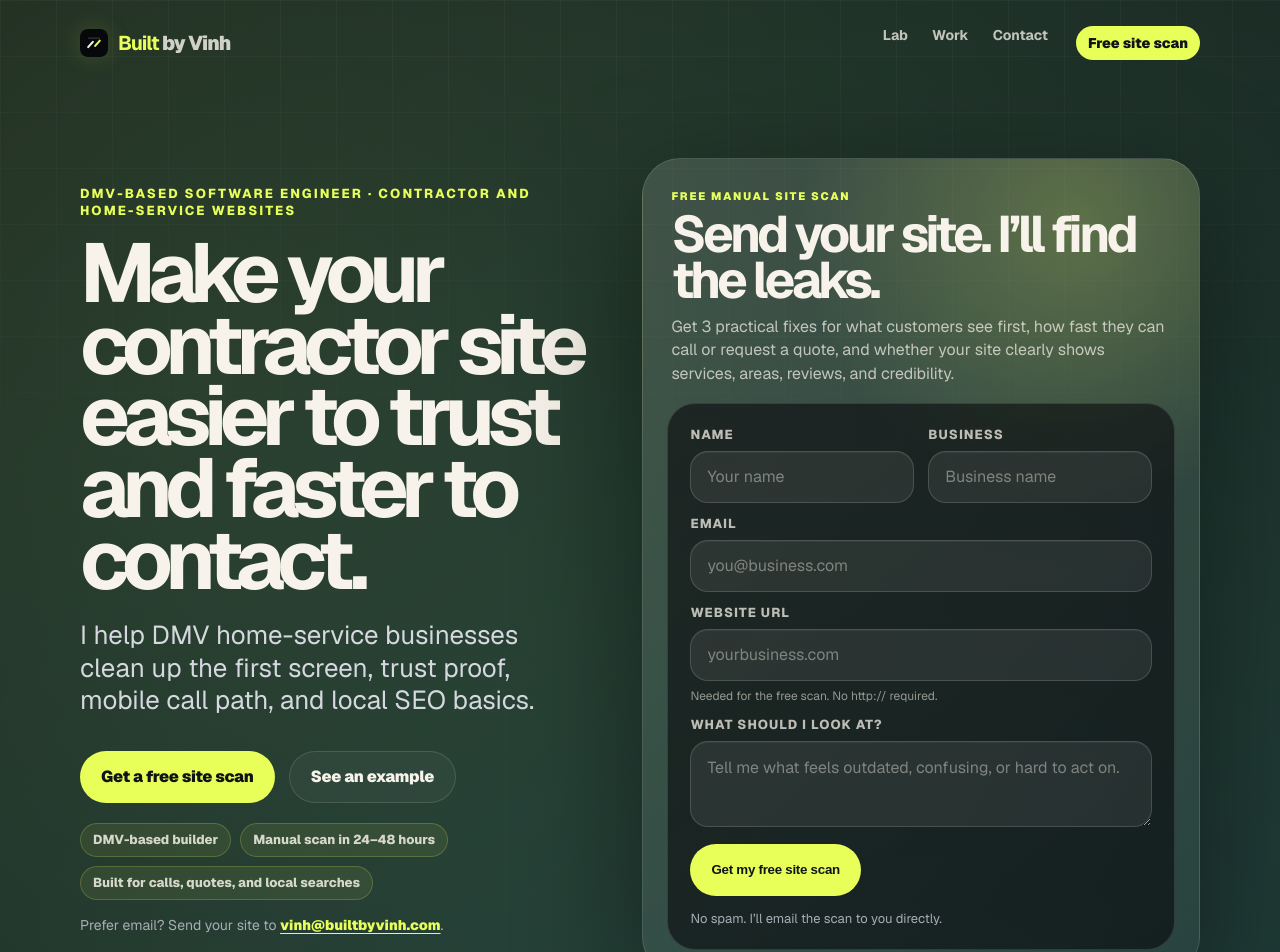
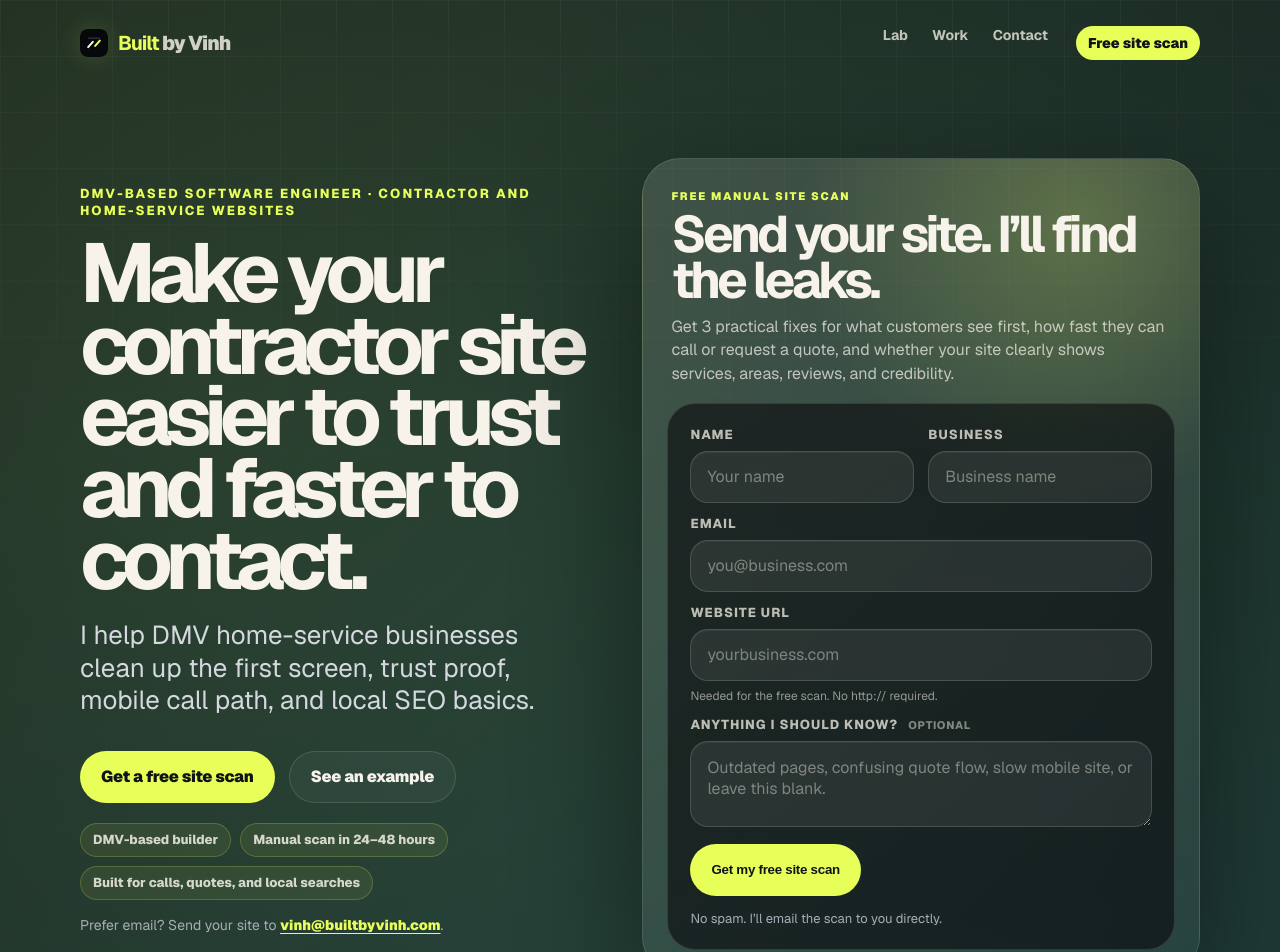
Before and after one commit to vnguyendc/built-by-vinh, a Next.js app: page / in a window 1280 px wide. Shown: the top 952 px of the page. Built offline with nearby package versions, Linux system fonts and the light colour scheme.

Commit message:
Clarify optional scan notes field

```diff
--- a/src/app/globals.css
+++ b/src/app/globals.css
@@ -62,6 +62,7 @@ a { color: inherit; text-decoration: none; }
 .ui-input::placeholder, .ui-textarea::placeholder { color: rgba(247,243,234,.42); }
 .ui-input:focus, .ui-textarea:focus { border-color: rgba(231,255,88,.7); box-shadow: 0 0 0 4px rgba(231,255,88,.12); }
 .ui-label { display: block; margin: 0 0 8px; color: rgba(247,243,234,.74); font-size: 13px; font-weight: 800; letter-spacing: .08em; text-transform: uppercase; }
+.optionalLabel { margin-left: 6px; color: rgba(247,243,234,.48); font-size: 11px; letter-spacing: .06em; }
 .ui-card { background: rgba(255,255,255,.055); border: 1px solid var(--line); border-radius: 30px; }
 .ui-card-header { padding: 30px 30px 0; }
 .ui-card-title { margin: 0; font-size: 27px; line-height: 1; letter-spacing: -.045em; }
--- a/src/components/site/contact-form.tsx
+++ b/src/components/site/contact-form.tsx
@@ -93,8 +93,8 @@ export function ContactForm({ variant = "default", submitLabel = "Send site deta
         <p className="fieldHint" id={websiteNoteId}>Needed for the free scan. No http:// required.</p>
       </div>
       <div className="field">
-        <Label htmlFor={messageId}>What should I look at?</Label>
-        <Textarea id={messageId} name="message" placeholder="Tell me what feels outdated, confusing, or hard to act on." />
+        <Label htmlFor={messageId}>Anything I should know? <span className="optionalLabel">Optional</span></Label>
+        <Textarea id={messageId} name="message" placeholder="Outdated pages, confusing quote flow, slow mobile site, or leave this blank." />
       </div>
       <Button type="submit" disabled={status === "sending"} aria-busy={status === "sending"}>
         {status === "sending" ? "Sending..." : submitLabel}
```
